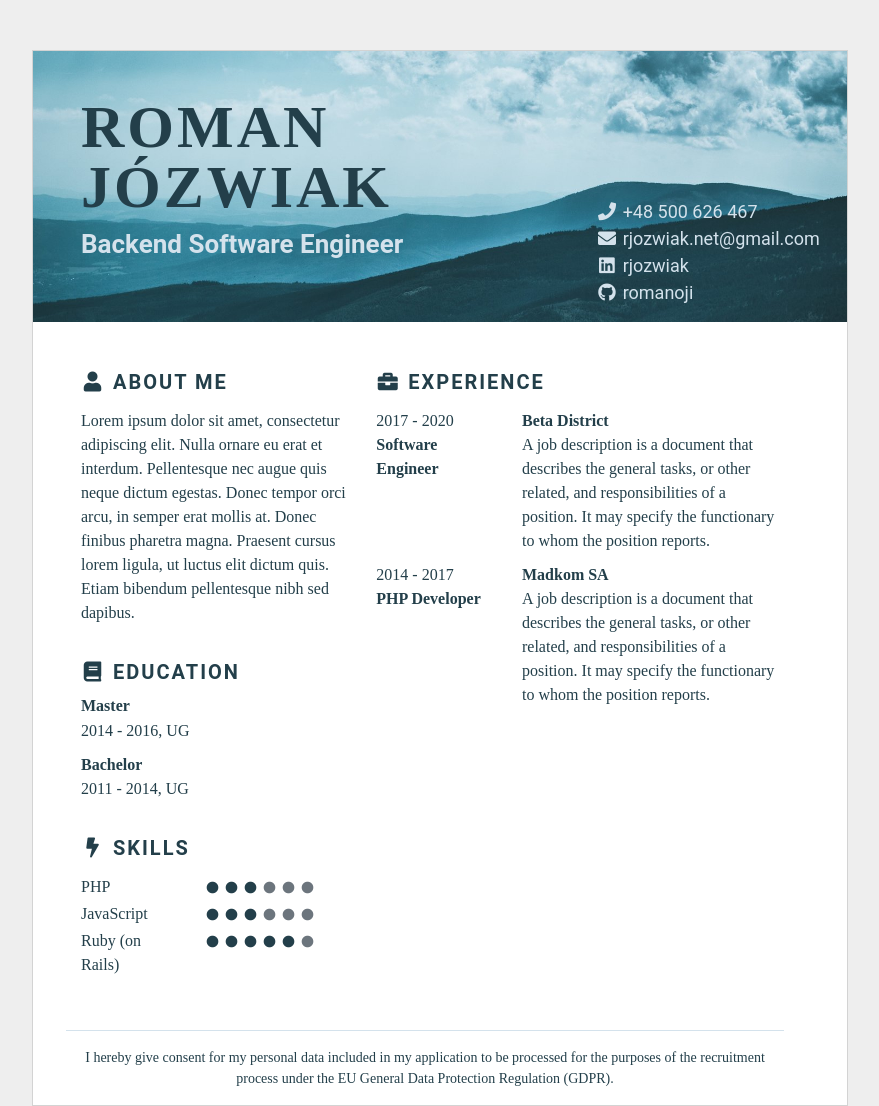
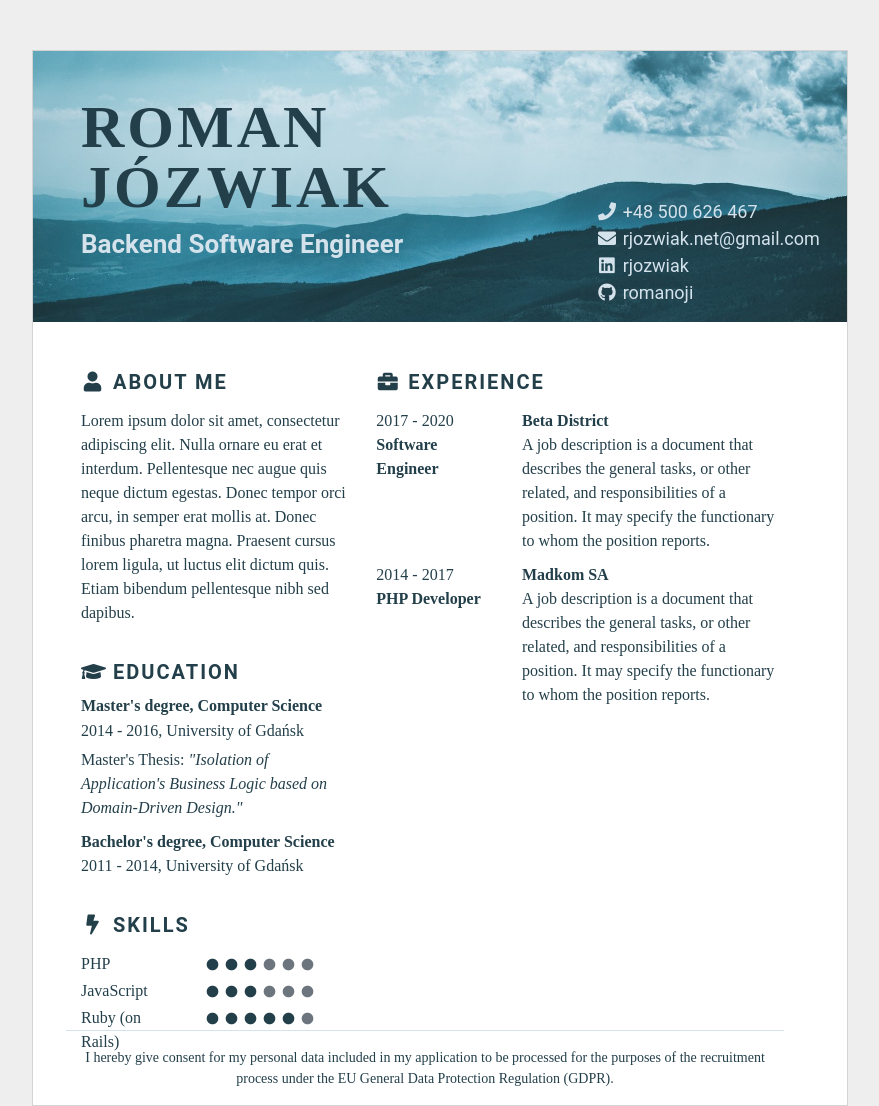
Before and after one commit to romanoji/romanoji.github.io, a Jekyll site: the page built from index.markdown, in a window 1280 px wide. Shown: the whole page, without its empty margins (200-1079 px from the left). Built offline with Jekyll 4.4.1, drawn with Linux system fonts in a browser that asks for light colours; some web fonts are replaced.

Commit message:
Fill in education details

```diff
--- a/_data/education.yml
+++ b/_data/education.yml
@@ -1,9 +1,11 @@
 title: Education
-icon: fa fa-book
+icon: fa fa-graduation-cap
 items:
-  - title: Master
-    school: UG
+  - title: Master's degree, Computer Science
+    school: University of Gdańsk
     period: 2014 - 2016
-  - title: Bachelor
-    school: UG
+    desc: >
+      Master's Thesis: <i>"Isolation of Application's Business Logic based on Domain-Driven Design."</i>
+  - title: Bachelor's degree, Computer Science
+    school: University of Gdańsk
     period: 2011 - 2014
```
